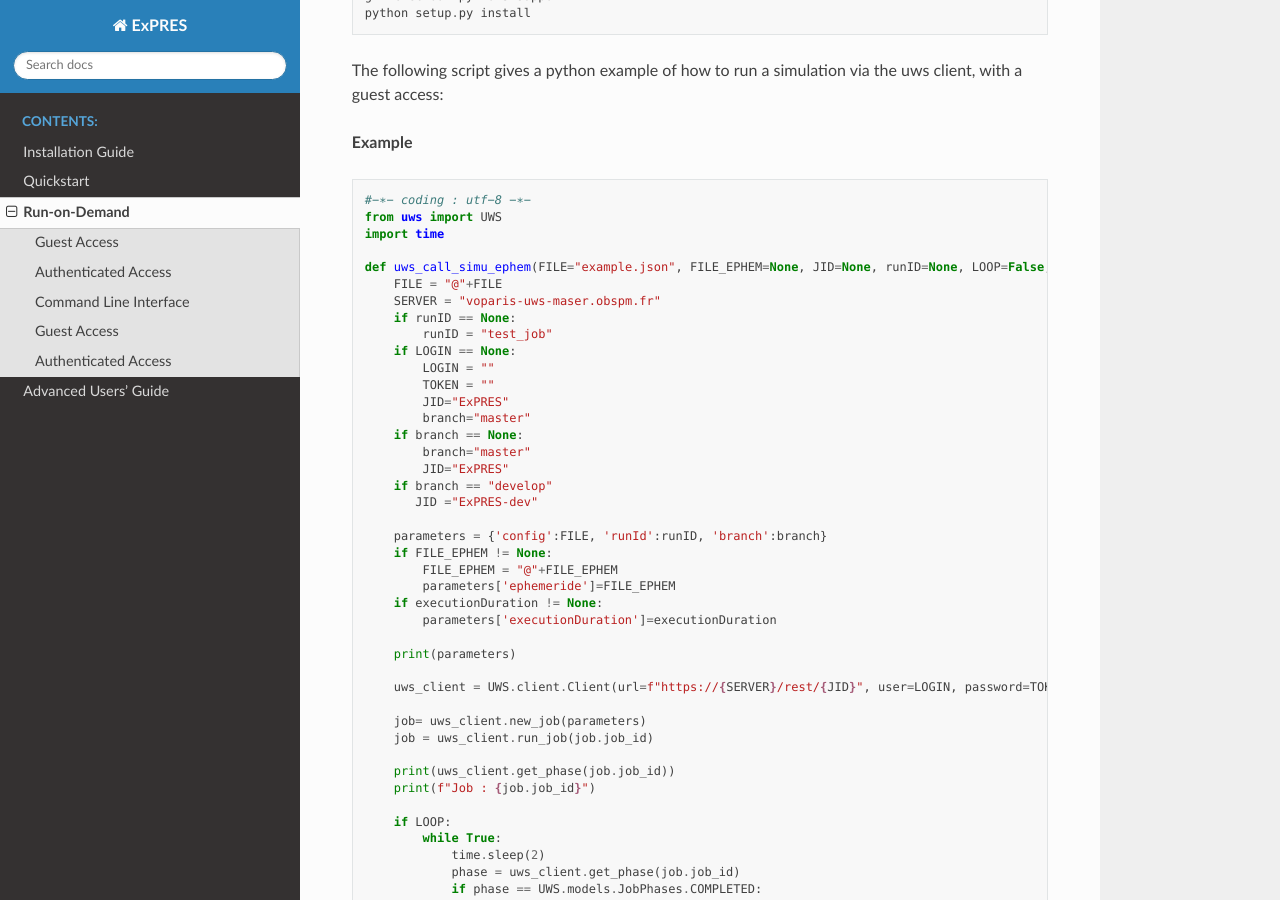
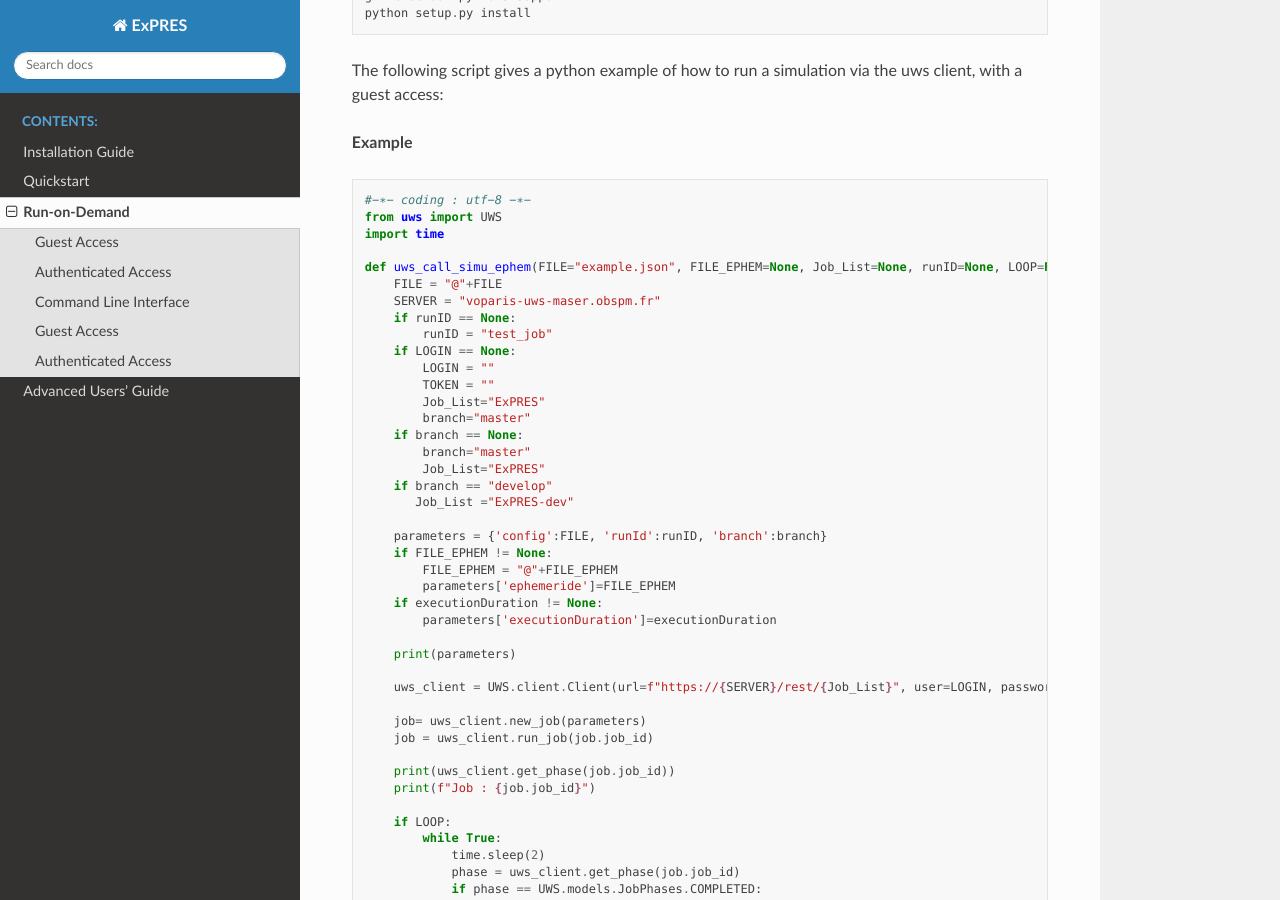
Before and after one commit to maserlib/ExPRES, a Sphinx documentation site: the page built from docs/usage/uws.rst, in a window 1280 px wide and 900 px high, scrolled down 1042 px. Built offline with Sphinx 7.4.7 and the Read the Docs theme 2.0.0, drawn with Linux system fonts in a browser that asks for light colours.

Commit message:
Replacing "JID" by "Job_List" in CLI script

```diff
--- a/docs/usage/uws.rst
+++ b/docs/usage/uws.rst
@@ -54,7 +54,7 @@ The following script gives a python example of how to run a simulation via the u
     from uws import UWS
     import time
 
-    def uws_call_simu_ephem(FILE="example.json", FILE_EPHEM=None, JID=None, runID=None, LOOP=False, branch=None, LOGIN=None,executionDuration=None):
+    def uws_call_simu_ephem(FILE="example.json", FILE_EPHEM=None, Job_List=None, runID=None, LOOP=False, branch=None, LOGIN=None,executionDuration=None):
         FILE = "@"+FILE
         SERVER = "voparis-uws-maser.obspm.fr"
         if runID == None:
@@ -62,13 +62,13 @@ The following script gives a python example of how to run a simulation via the u
         if LOGIN == None:
             LOGIN = ""
             TOKEN = ""
-            JID="ExPRES"
+            Job_List="ExPRES"
             branch="master"
         if branch == None:
             branch="master"
-            JID="ExPRES"
+            Job_List="ExPRES"
         if branch == "develop"
-           JID ="ExPRES-dev"
+           Job_List ="ExPRES-dev"
 
         parameters = {'config':FILE, 'runId':runID, 'branch':branch}
         if FILE_EPHEM != None:
@@ -79,7 +79,7 @@ The following script gives a python example of how to run a simulation via the u
 
         print(parameters)
 
-        uws_client = UWS.client.Client(url=f"https://{SERVER}/rest/{JID}", user=LOGIN, password=TOKEN)
+        uws_client = UWS.client.Client(url=f"https://{SERVER}/rest/{Job_List}", user=LOGIN, password=TOKEN)
 
         job= uws_client.new_job(parameters)
         job = uws_client.run_job(job.job_id)
```
